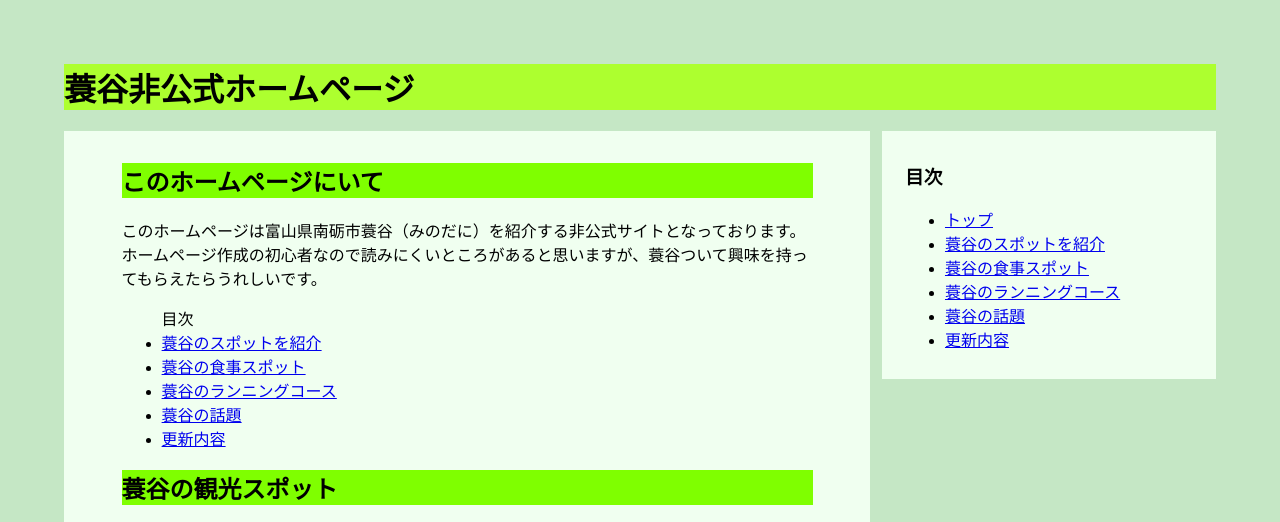
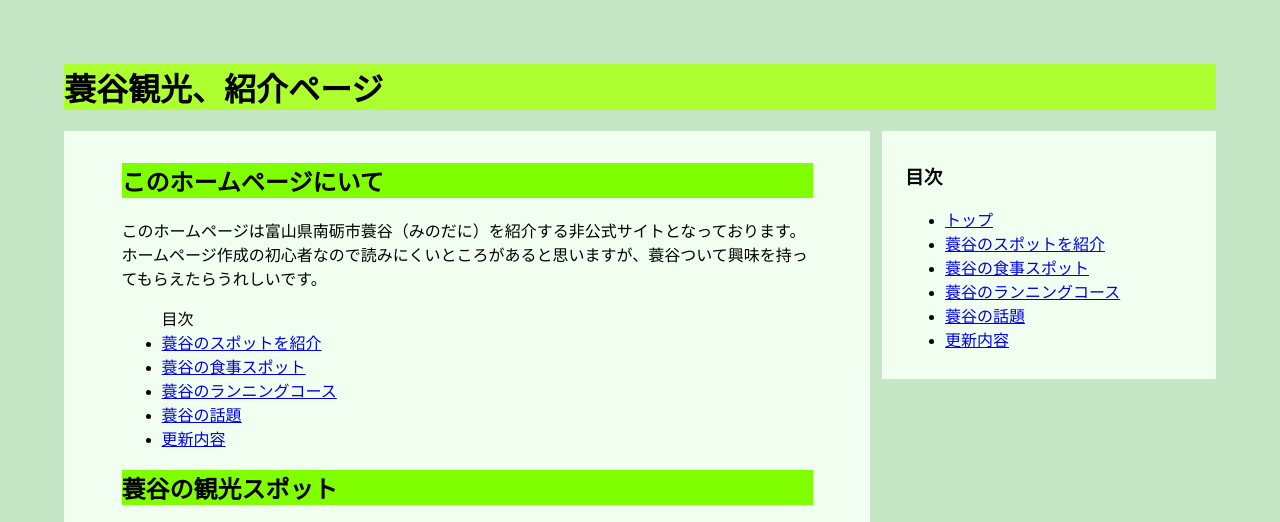
Before and after one commit to kenta1023/Minodani_WEB, a plain HTML site: page index.html in a window 1280 px wide. Shown: the top 522 px of the page. Drawn offline with Linux system fonts and the light colour scheme.

Commit message:
タイトル変更

```diff
--- a/index.html
+++ b/index.html
@@ -4,11 +4,11 @@
         <meta charset="UTF-8">
         <meta name="viewport"content="width=device-width,initial-scale=1">
         <link rel="stylesheet" href='mystyle.css' type="text/css">
-        <title>蓑谷非公式ホームページ</title>
+        <title>蓑谷観光、紹介ページ</title>
     </head>
         <body>
             <header>
-                <h1>蓑谷非公式ホームページ</h1>
+                <h1>蓑谷観光、紹介ページ</h1>
 
             </header>
             <section class="main">
```
